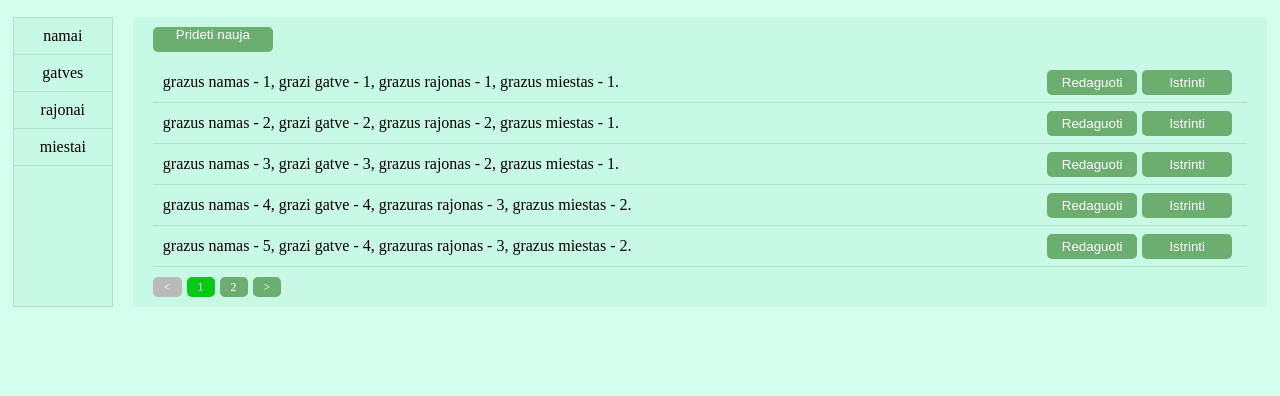
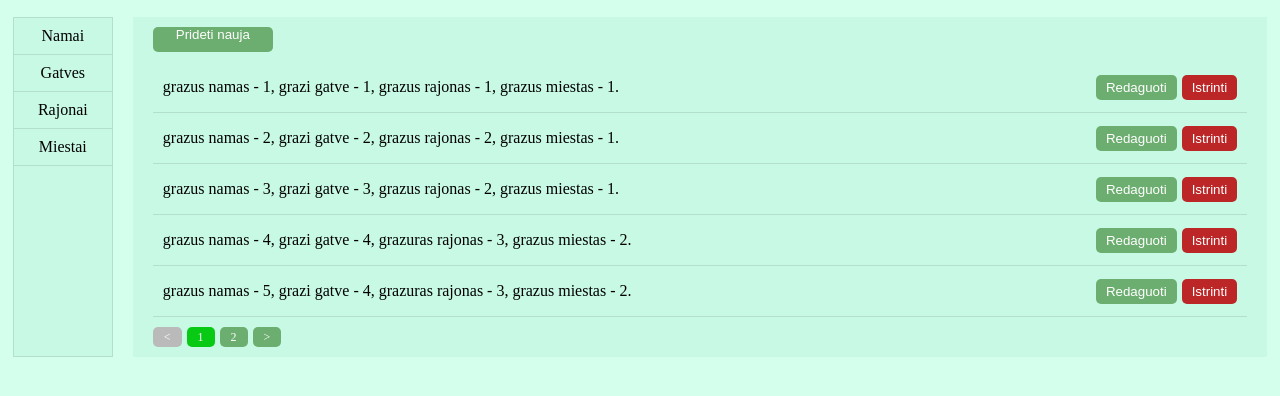
Before and after one commit to SteponasIvasovas/penki-project-1, a React app: page / in a window 1280 px wide. Shown: the part 56-452 px from the top of the page. Built offline with nearby package versions, Linux system fonts and the light colour scheme.

Commit message:
clean up

```diff
--- a/package.json
+++ b/package.json
@@ -4,6 +4,7 @@
   "private": true,
   "dependencies": {
     "@material/button": "^0.33.0",
+    "jquery": "^3.3.1",
     "react": "^16.2.0",
     "react-dom": "^16.2.0",
     "react-scripts": "^1.1.1"
--- a/src/data.js
+++ b/src/data.js
@@ -32,16 +32,16 @@ const DATA = {
 
 const dataFormat = {
   namai: {
-    gatves: 'Gatve',
-    rajonai: 'Rajonas',
-    miestai: 'Miestas',
+    gatves: 'gatve',
+    rajonai: 'rajonas',
+    miestai: 'miestas',
   },
   gatves: {
-    rajonai: 'Rajonas',
-    miestai: 'Miestas',
+    rajonai: 'rajonas',
+    miestai: 'miestas',
   },
   rajonai: {
-    miestai: 'Miestas'
+    miestai: 'miestas'
   },
   miestai: {
   }
--- a/src/index.js
+++ b/src/index.js
@@ -1,10 +1,10 @@
 import React from 'react';
 import ReactDOM from 'react-dom';
+import $ from 'jquery';
 import {DATA, dataFormat} from './data.js';
 import './style/style.css';
 
 const perPage = 5;
-
 
 class Main extends React.Component {
   constructor(props) {
@@ -12,7 +12,7 @@ class Main extends React.Component {
     this.state = {
       create: false,
       data: this.props.data,
-      selected: Object.keys(this.props.data)[0],
+      selected: Object.keys(dataFormat)[0],
       page: 0,
     };
     this.handleCategoryClick = this.handleCategoryClick.bind(this);
@@ -37,10 +37,8 @@ class Main extends React.Component {
     const newData = {...this.state.data};
     const categoryData = newData[this.state.selected];
     const index = categoryData.findIndex(element => element.id === id);
-    const item = categoryData[index];
-    const newItem = {...item, name: value};
+    const newItem = {...categoryData[index], name: value};
     categoryData[index] = newItem;
-
     this.setState({data: newData});
   }
   handleItemDelete(id) {
@@ -48,7 +46,6 @@ class Main extends React.Component {
     const categoryData = newData[this.state.selected];
     const newCategoryData = categoryData.filter(element => element.id !== id);
     newData[this.state.selected] = newCategoryData;
-
     this.setState({data: newData});
   }
   handleAddClick() {
@@ -67,41 +64,45 @@ class Main extends React.Component {
     });
   }
   render() {
-    const categories = Object.keys(this.props.data);
+    const categories = Object.keys(dataFormat);
+    const selected = this.state.selected, data = this.state.data, page = this.state.page;
     let body;
 
     if (this.state.create) {
       const available = [];
-      for (let key in this.state.data) {
-        available[key] = this.state.data[key].map(item => {
+      for (let key in data) {
+        available[key] = data[key].map(item => {
           return {id: item.id, name: item.name}
         });
       }
 
       body = (
         <CreateForm
-          selected={this.state.selected}
-          data={available}
           onAddCancelClick={this.handleAddCancelClick}
           onAddCreateSubmit={this.handleAddCreateSubmit}
+          // available ids paired with names
+          data={available}
+          // selected category
+          selected={selected}
         />
       );
     } else {
-      let filtered = this.state.data[this.state.selected].slice(this.state.page * perPage,
-        this.state.page * perPage + perPage);
+      let filtered = data[selected].slice(page * perPage,
+        page * perPage + perPage);
 
-      const category = dataFormat[this.state.selected];
-      filtered = filtered.map(d => {
-        let out = d.name + ', ';
-        for (let c in category) {
-          const id = d[category[c].toLowerCase()];
-          out += getName(this.state.data, c, id) + ', ';
+      const category = dataFormat[selected];
+      filtered = filtered.map(item => {
+        let out = item.name + ', ';
+        for (let key in category) {
+          const id = item[category[key]];
+          const name = getName(data, key, id);
+          if (name) out += name + ', ';
         }
 
-        return {...d, out: out.replace(/(.*),/, "$1.")};
+        return {...item, out: out.replace(/(.*),/, "$1.")};
       });
 
-      const pages = Math.ceil(this.state.data[this.state.selected].length / perPage)
+      const pages = Math.ceil(data[selected].length / perPage)
 
       body = (
         <MainBody
@@ -110,7 +111,7 @@ class Main extends React.Component {
           onItemDelete={this.handleItemDelete}
           onAddClick={this.handleAddClick}
           data={filtered}
-          page={this.state.page}
+          page={page}
           pages={pages}
         />
       );
@@ -118,7 +119,10 @@ class Main extends React.Component {
 
     return (
       <React.Fragment>
-        <Sidebar onSidebarItemClick={this.handleCategoryClick} categories={categories}/>
+        <Sidebar
+          onSidebarItemClick={this.handleCategoryClick}
+          categories={categories}
+        />
         {body}
       </React.Fragment>
     );
@@ -131,13 +135,13 @@ class Sidebar extends React.Component {
     this.handleCategoryClick = this.handleCategoryClick.bind(this);
   }
   handleCategoryClick(event) {
-    this.props.onSidebarItemClick(event.target.textContent);
+    this.props.onSidebarItemClick(event.target.textContent.toLowerCase());
   }
   render() {
     const categories = this.props.categories.map(category => {
       return (
         <li key={category} onClick={this.handleCategoryClick}>
-          {category}
+          {cap(category)}
         </li>
       );
     });
@@ -173,7 +177,6 @@ class MainBody extends React.Component {
     this.props.onAddClick();
   }
   render() {
-
     return (
       <div className="main-body">
         <button onClick={this.handleAddClick} className="btn-add">Prideti nauja</button>
@@ -184,7 +187,9 @@ class MainBody extends React.Component {
         />
         <NavPages
           onPageClick={this.handlePageClick}
+          // pages = kiek is viso puslapiu
           pages={this.props.pages}
+          // current = dabartinis puslapis
           current={this.props.page}
         />
       </div>
@@ -195,21 +200,20 @@ class MainBody extends React.Component {
 class CreateForm extends React.Component {
   constructor(props) {
     super(props);
-    const selects = [];
+    const selectsIds = [];
     //isrenkam categorijos kejus pvz: kategorija: namai, kejai: Miestas, Gatve, Rajonas
     //category bus {Miestas, Gatve, Rajonas}
     const category = dataFormat[this.props.selected];
     for (let key in category) {
       // selects[Miestas.toLowerCase()] = {id: 1, name: Grazus miestas - 1}
-      selects[category[key].toLowerCase()] = this.props.data[key][0] || null;
+      if (this.props.data[key][0]) {
+        selectsIds[category[key]] = this.props.data[key][0].id || null;
+      }
     }
-
-    const selectsId = selects.map(s => s.id);
-    const selectsNames = selects.map(s => s.name);
 
     this.state = {
       name: '',
-      selects: selectsId,
+      selects: selectsIds,
     }
 
     this.handleAddCancelClick = this.handleAddCancelClick.bind(this);
@@ -218,14 +222,12 @@ class CreateForm extends React.Component {
     this.handleNameChange = this.handleNameChange.bind(this);
   }
   handleAddCancelClick(event) {
+    event.preventDefault();
     this.props.onAddCancelClick();
-    event.preventDefault();
   }
   handleAddCreateSubmit(event) {
     event.preventDefault();
-    const selected = this.props.selected;
-    const data = this.props.data
-    const ds = data[selected];
+    const ds = this.props.data[this.props.selected];
     const newId = ds.length > 0 ? ds[ds.length - 1].id + 1 : 1;
     const newItem = {...this.state.selects, name: this.state.name, id: newId};
     console.log(newItem);
@@ -233,20 +235,20 @@ class CreateForm extends React.Component {
   }
   handleAddSelect(key, event) {
     const selects = {...this.state.selects};
-    selects[key].id = Number(event.target.value);
-    console.log(selects[key]);
+    selects[key] = Number(event.target.value);
     this.setState({selects: selects});
   }
   handleNameChange(event) {
     this.setState({name: event.target.value});
   }
   render() {
-    const selected = this.props.selected;
+    const selected = this.props.selected, data = this.props.data;
+    const category = dataFormat[selected];
     const selects = [];
 
-    for (let key in dataFormat[selected]) {
+    for (let key in category) {
       const options = [];
-      this.props.data[key].forEach(item => {
+      data[key].forEach(item => {
         options.push(
           <option value={item.id}>
             {item.name}
@@ -256,9 +258,9 @@ class CreateForm extends React.Component {
       selects.push(
         <React.Fragment>
           <label>
-            {dataFormat[selected][key]}
+            {cap(category[key])}
           </label>
-          <select onChange={this.handleAddSelect.bind(this, dataFormat[selected][key].toLowerCase())}>
+          <select onChange={this.handleAddSelect.bind(this, category[key])}>
             {options}
           </select>
         </React.Fragment>
@@ -271,8 +273,8 @@ class CreateForm extends React.Component {
         <textarea value={this.state.name} onChange={this.handleNameChange}></textarea>
         {selects}
         <div className='control'>
-          <button type='submit'>Sukurti</button>
-          <button onClick={this.handleAddCancelClick}>Atsaukti</button>
+          <button className='save' type='submit'>Sukurti</button>
+          <button className='delete' onClick={this.handleAddCancelClick}>Atsaukti</button>
         </div>
       </form>
     );
@@ -295,16 +297,16 @@ class DataList extends React.Component {
     const dataItems = this.props.data.map(dataItem => {
       return (
         <DataRow
+          onNameChange={this.handleNameChange}
+          onItemDelete={this.handleItemDelete}
           dataItem={dataItem}
           key={dataItem.id}
-          onNameChange={this.handleNameChange}
-          onItemDelete={this.handleItemDelete}
         />
       );
     });
 
     return (
-      <ul className='list-data' ref={((el) => this.el = el)} style={{minHeight: this.height}}>
+      <ul className='list-data'>
         {dataItems}
       </ul>
     );
@@ -326,7 +328,6 @@ class DataRow extends React.Component {
   }
   handleCancelClick() {
     this.setState({
-      value: this.props.dataItem.name,
       editable: false,
     })
   }
@@ -345,14 +346,22 @@ class DataRow extends React.Component {
   }
   componentDidUpdate(prevProps, prevState) {
     if (!prevState.editable && this.state.editable) {
-      //focus
-      this.input.focus();
+      //focus & selection
+      this.textArea.focus();
       const name = this.state.value;
-      this.input.selectionStart = name.length;
-      this.input.selectionEnd = name.length;
+      this.textArea.selectionStart = name.length;
+      this.textArea.selectionEnd = name.length;
       //set height
       const el = document.querySelector('.list-data .editable');
-      el.style.height = this.input.scrollHeight + 'px';
+      el.style.minHeight = this.textArea.scrollHeight + 'px';
+
+      window.addEventListener('resize', () => {
+        const el = document.querySelector('.list-data .editable');
+        // console.log(this.textArea.scrollHeight);
+        // el.style.height = this.textArea.scrollHeight;
+        // console.log(el.style.height);
+      });
+      // console.log(window.innerWidth);
     }
   }
   render() {
@@ -363,9 +372,9 @@ class DataRow extends React.Component {
         {this.state.editable ?
           <textarea
             className='editable'
+            onChange={this.handleNameChange}
             value={this.state.value}
-            onChange={this.handleNameChange}
-            ref={(input) => (this.input = input)}
+            ref={(textArea) => (this.textArea = textArea)}
           />:
           <span className='static'>
             {dataItem.out}
@@ -373,12 +382,12 @@ class DataRow extends React.Component {
         }
         {this.state.editable ?
           (<div className='control'>
-            <button onClick={this.handleSaveClick.bind(this, dataItem.id)}>Issaugoti</button>
-            <button onClick={this.handleCancelClick}>Atsaukti</button>
+            <button className='save' onClick={this.handleSaveClick.bind(this, dataItem.id)}>Issaugoti</button>
+            <button className='delete' onClick={this.handleCancelClick}>Atsaukti</button>
           </div>) :
           (<div className='control'>
-            <button onClick={this.handleEditClick}>Redaguoti</button>
-            <button onClick={this.handleDeleteClick.bind(this, dataItem.id)}>Istrinti</button>
+            <button className='save' onClick={this.handleEditClick}>Redaguoti</button>
+            <button className='delete' onClick={this.handleDeleteClick.bind(this, dataItem.id)}>Istrinti</button>
           </div>)
         }
       </li>
@@ -454,3 +463,7 @@ function getName(data, category, id) {
     }
   }
 }
+
+function cap(string) {
+  return string.slice(0, 1).toUpperCase() + string.slice(1);
+}
--- a/src/style/style.css
+++ b/src/style/style.css
@@ -124,24 +124,33 @@ body {
   flex-grow: 1;
 
   width: 1px;
+  min-width: 200px;
 }
 .list-data .control {
-  text-align: center;
+  text-align: right;
 }
 .list-data .control button {
   margin-left: 5px;
 }
 .control {
-  min-width: 200px;
+  /* max-width: 200px; */
 }
 .control button {
-  width: 90px;
-  background-color: #6cad70;
-  color: white;
+  max-width: 90px;
   border: 0;
   border-radius: 5px;
   padding: 5px 10px;
+  margin-bottom: 5px;
+  margin-top: 5px;
   cursor: pointer;
+}
+.control button.delete {
+  background-color: #bd2626;
+  color: white;
+}
+.control button.save {
+  background-color: #6cad70;
+  color: white;
 }
 
 .nav-pages {
```
Also changed, not shown: 1 other file.
